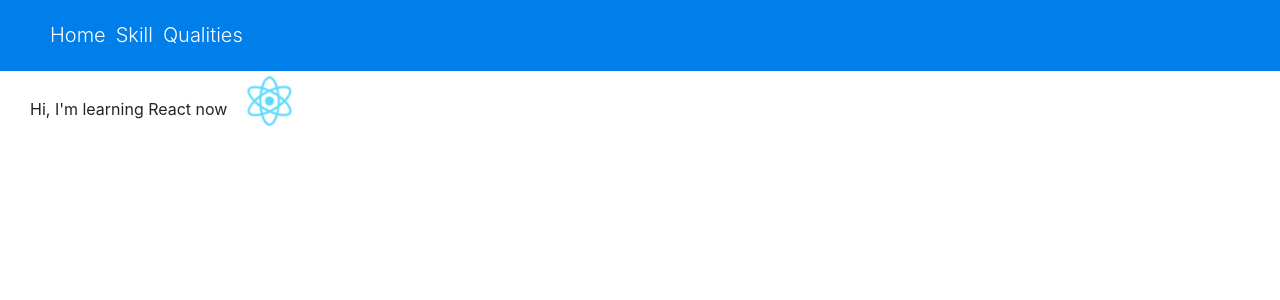
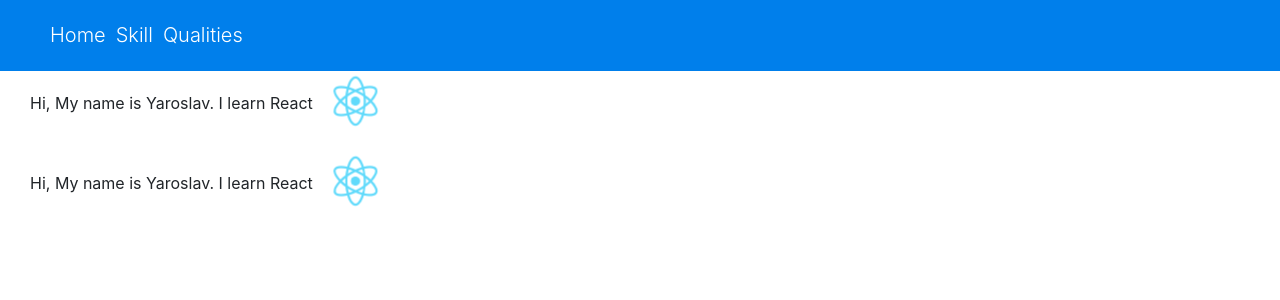
Before and after one commit to Slavik89/fr-app, a React (Create React App) app: page / in a window 1280 px wide. Shown: the top 300 px of the page. Built offline with nearby package versions, Linux system fonts and the light colour scheme.

Commit message:
Minor fixing-4

```diff
--- a/src/App.js
+++ b/src/App.js
@@ -14,32 +14,16 @@ class App extends Component {
       <BrowserRouter history={history} >
         <div className="titled">
           <ul type="none">
-            <li className=""><Link to='/' className="titles">Home</Link></li>
-            <li className=""><Link to='/skill' className="titles">Skill</Link></li>
-            <li className=""><Link to='/qualities' className="titles">Qualities</Link></li>
+            <li><Link to='/' className="titles">Home</Link></li>
+            <li><Link to='/skill' className="titles">Skill</Link></li>
+            <li><Link to='/qualities' className="titles">Qualities</Link></li>
           </ul>
         </div>
         <Route path='/' component={Home} />
         <Route path='/skill' component={Skill} />
         <Route path='/qualities' component={Qualities} />
+        <Home />
       </BrowserRouter>
-
-      /* <div className="App">
-        <header className="App-header">
-          <img src={logo} className="App-logo" alt="logo" />
-          <p>
-            Edit <code>src/App.js</code> and save to reload.
-          </p>
-          <a
-            className="App-link"
-            href="https://reactjs.org"
-            target="_blank"
-            rel="noopener noreferrer"
-          >
-            Learn React
-          </a>
-        </header>
-      </div> */
     );
   }
 }
--- a/src/App.scss
+++ b/src/App.scss
@@ -57,10 +57,15 @@ div.titled li{
 
 button.btn.btn-primary {
   margin-left: 20%;
+  margin-bottom: 20px;
+}
+
+.home-container {
+  display: flex;
 }
 
 .home-container p {
-  display: inline;
+  margin-top: 20px;
   margin-left: 30px;
   font-size: 16px;
 }
--- a/src/components/Home.js
+++ b/src/components/Home.js
@@ -2,9 +2,10 @@ import React from 'react';
 import logo from './../logo.svg';
 
 function Home () {
+    const homeCss = `{.homeCss{width: 60%;}}`
     return (
       <div className="home-container">
-        <p>Hi, I'm learning React now</p>
+        <p><style>{homeCss}</style>Hi, My name is Yaroslav. I learn React</p>
         <img src={logo} className="App-logo" alt="logo" />
       </div>
     )
```
